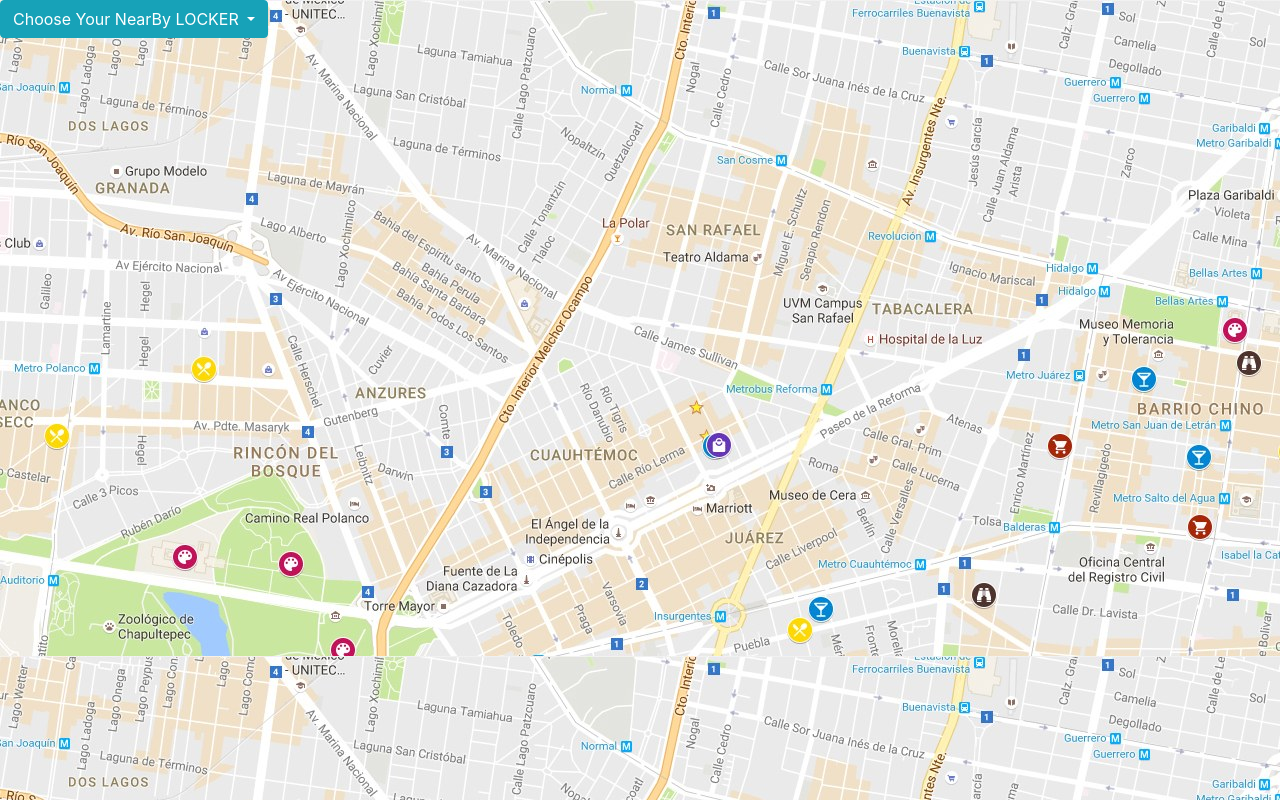
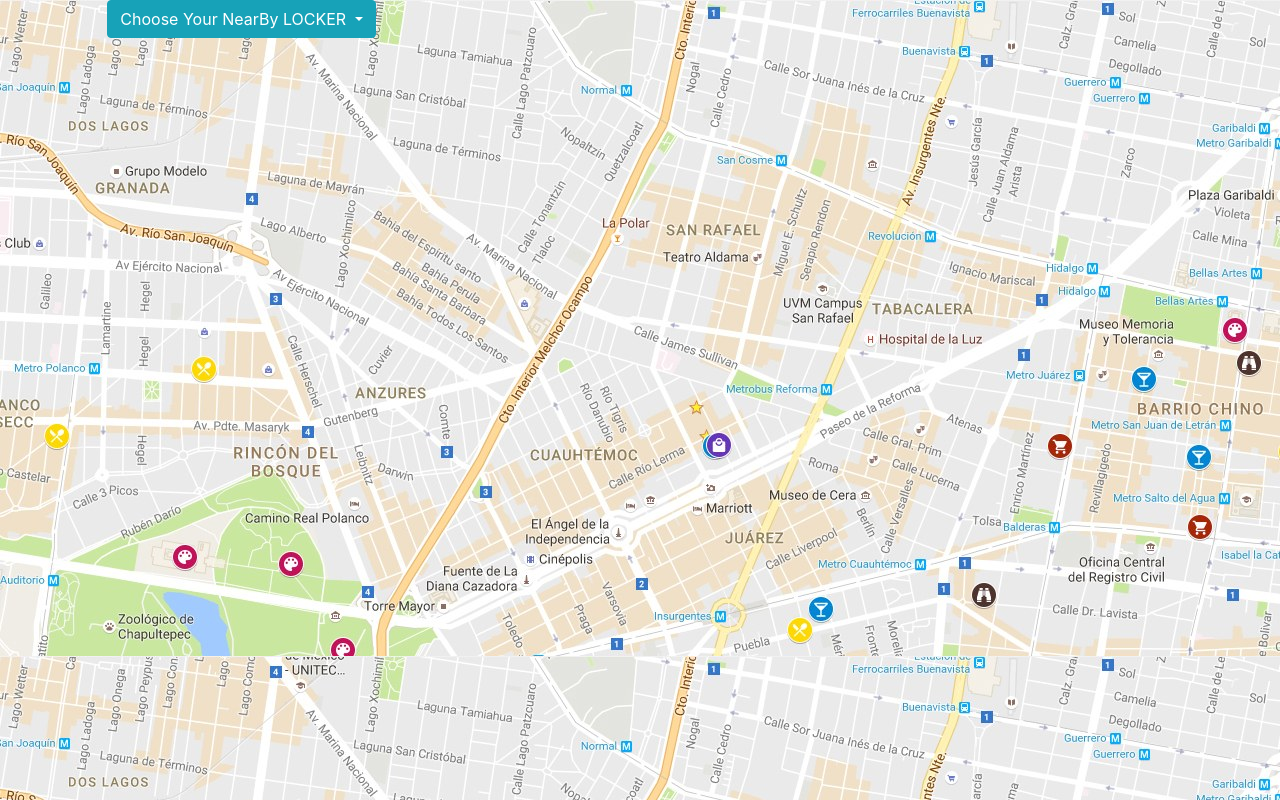
Before and after one commit to flarsu/Locker_Room, a plain HTML site: page index.html in a window 1280 px wide. Drawn offline with nearby package versions, Linux system fonts and the light colour scheme.

Commit message:
Update index.html

```diff
--- a/index.html
+++ b/index.html
@@ -12,7 +12,7 @@
 </head>
 <body style="background:url(index.jpg)">
         <div class="btn-group">
-               <button type="button"  class="btn btn-info dropdown-toggle" data-toggle="dropdown" aria-haspopup="true" aria-expanded="false">
+               <button type="button" style="margin-left:40%" class="btn btn-info dropdown-toggle" data-toggle="dropdown" aria-haspopup="true" aria-expanded="false">
                   Choose Your NearBy LOCKER
                 </button>
                 <div class="dropdown-menu">
```
